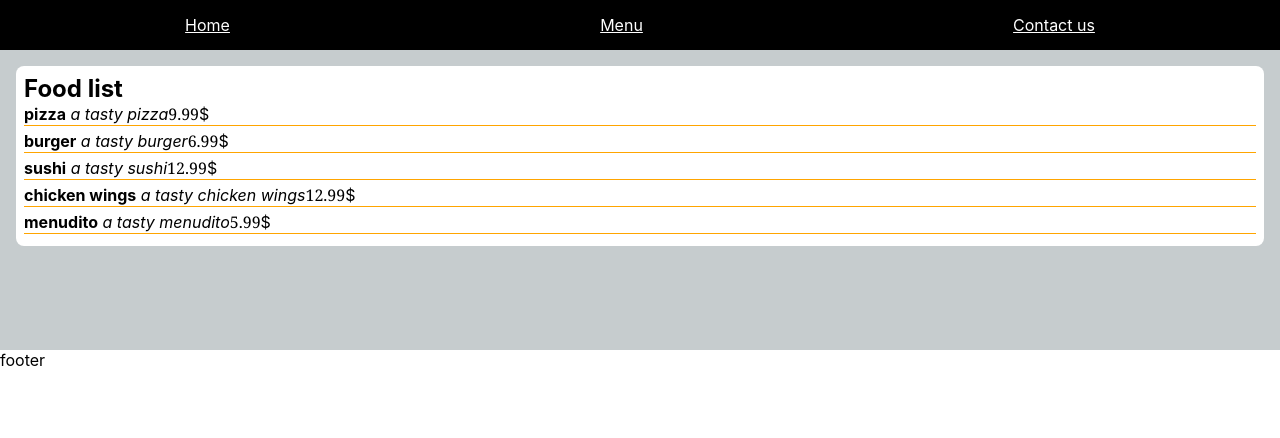
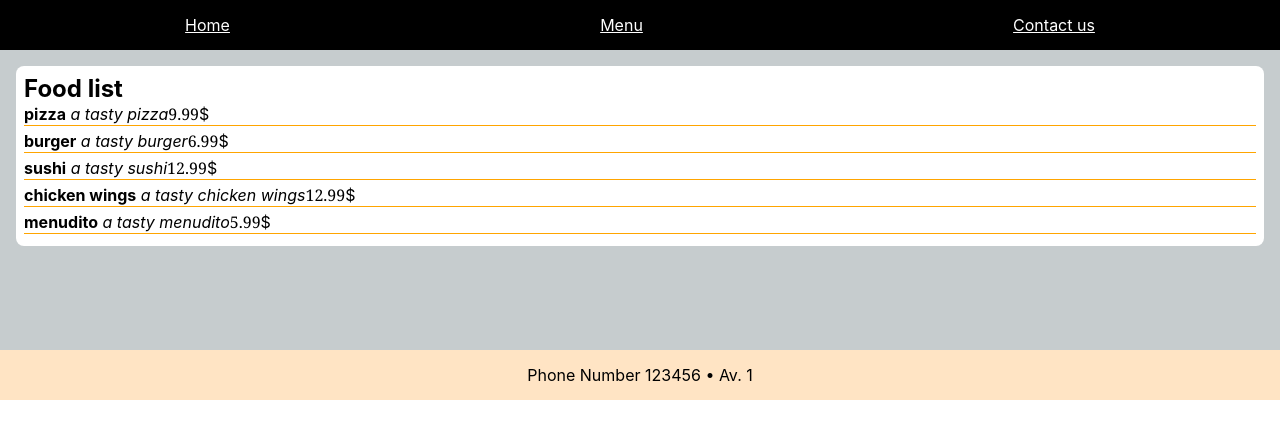
Before and after one commit to Cadi88/Most-wanted, a React (Create React App) app: page / in a window 1280 px wide. Shown: the top 438 px of the page. Built offline with nearby package versions, Linux system fonts and the light colour scheme.

Commit message:
add footer styles

```diff
--- a/src/components/content/Footer.js
+++ b/src/components/content/Footer.js
@@ -1,7 +1,12 @@
 import React from "react";
+import styles from "./Footer.module.css";
 
 const Footer = () => {
-    return <footer>footer</footer>
-}
+  return (
+    <footer className={styles.footer}>
+      Phone Number 123456 • Av. 1
+    </footer>
+  );
+};
 
-export default Footer
+export default Footer;
--- a/src/components/content/Footer.module.css
+++ b/src/components/content/Footer.module.css
@@ -0,0 +1,9 @@
+.footer {
+  display: flex;
+  justify-content: space-around;
+  height: 50px;
+  background-color: bisque;
+  width: 100%;
+  text-align: center;
+  align-items: center;
+}
```
